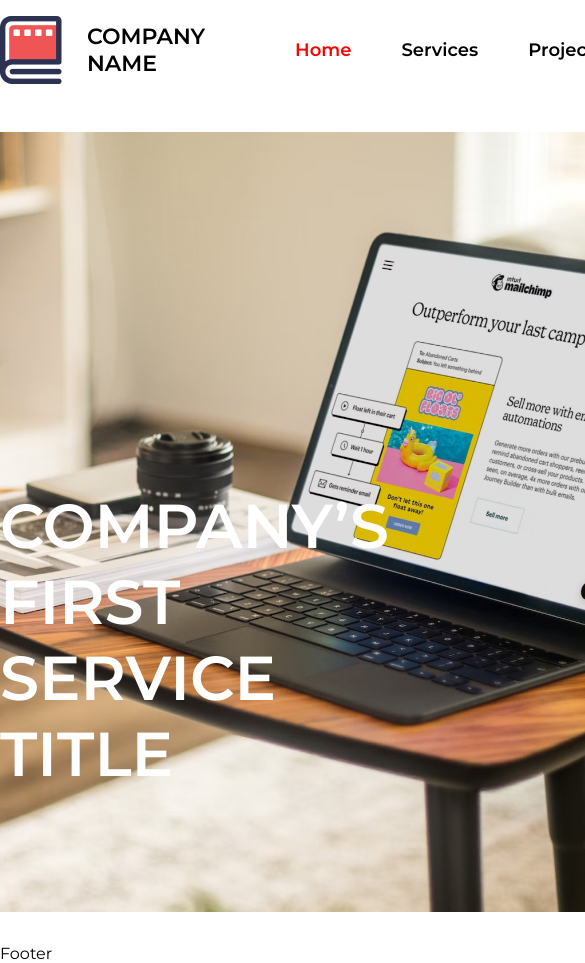
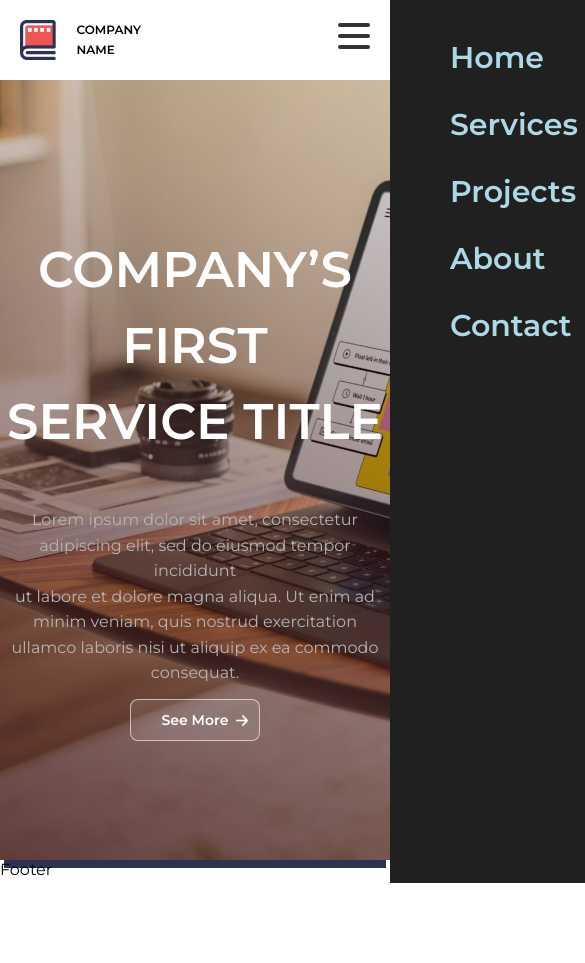
Before and after one commit to Ryugaaaa/test, a React (Create React App) app: page / in a window 390 px wide. Shown: the top 963 px of the page, 585 px wide, since content can reach past the window. After the commit the page ends 879 px from the top, so only its background shows below. Built offline with nearby package versions, Linux system fonts and the light colour scheme.

Commit message:
hero and navbar done with responsive

```diff
--- a/public/index.html
+++ b/public/index.html
@@ -2,6 +2,7 @@
 <html lang="en">
   <head>
     <meta charset="utf-8" />
+    <meta name="viewport" content="width=device-width,initial-scale=1" />
     <link rel="icon" href="%PUBLIC_URL%/favicon.ico" />
     <meta name="viewport" content="width=device-width, initial-scale=1" />
     <meta name="theme-color" content="#000000" />
--- a/src/App.jsx
+++ b/src/App.jsx
@@ -1,4 +1,4 @@
-import Hero from "./components/layout/Hero";
+import Hero from "./components/Hero";
 import LayoutWrapper from "./components/layout/LayoutWrapper";
 import "./reset.css";
 
--- /dev/null
+++ b/src/components/Hero.jsx
@@ -0,0 +1,119 @@
+import { styled } from "styled-components";
+import BackgroundImg from "./../img/BackgroundImage.jpg";
+import Arrow from "./../img/Vector.png";
+
+const Section = styled.div`
+  display: flex;
+  align-items: center;
+  justify-content: center;
+`;
+
+const Container = styled.div`
+  max-width: 1700px;
+  width: 100%;
+  height: 780px;
+  display: flex;
+  background-image: linear-gradient(
+      205.96deg,
+      rgba(67, 26, 26, 0) -7.14%,
+      #431a1a 121.86%
+    ),
+    url(${BackgroundImg});
+  background-size: cover;
+  background-repeat: no-repeat;
+  background-position: center;
+  box-shadow: 0 12px 0 -4px #2b3252;
+
+  @media only screen and (max-width: 768px) {
+    width: 100%;
+  }
+`;
+
+const Left = styled.div`
+  display: flex;
+  flex-direction: column;
+  justify-content: center;
+  text-align: left;
+  margin-left: 140px;
+
+  @media only screen and (max-width: 768px) {
+    margin-left: 0;
+    text-align: center;
+    align-items: center;
+  }
+`;
+
+const Title = styled.h1`
+  font-family: "Montserrat";
+  font-style: normal;
+  font-weight: 700;
+  font-size: 62px;
+  line-height: 76px;
+  text-transform: uppercase;
+  color: white;
+
+  @media only screen and (max-width: 768px) {
+    font-size: 50px;
+  }
+`;
+
+const Text = styled.h2`
+  font-family: "Montserrat";
+  font-style: normal;
+  font-weight: 400;
+  font-size: 16px;
+  line-height: 160%;
+  color: #b5b5b5;
+`;
+
+const Button = styled.button`
+  width: 130px;
+  height: 42px;
+  background: rgba(255, 255, 255, 0.1);
+  border: 1px solid rgba(255, 255, 255, 0.6);
+  border-radius: 8px;
+  font-family: "Montserrat";
+  font-style: normal;
+  font-weight: 700;
+  font-size: 14px;
+  color: white;
+  cursor: pointer;
+  background-image: url(${Arrow});
+  background-repeat: no-repeat;
+  background-position: right 11px center;
+  background-size: 12px;
+
+  &:hover {
+    color: #000000;
+    transition: 0.3s;
+    background-repeat: no-repeat;
+    background-position: right 11px center;
+    background-size: 14px;
+    background: rgba(255, 255, 255, 0.365);
+  }
+`;
+
+const Hero = () => {
+  return (
+    <Section>
+      <Container>
+        <Left>
+          <Title>
+            Company’s First <br />
+            Service Title
+          </Title>
+          <Text>
+            Lorem ipsum dolor sit amet, consectetur adipiscing elit, sed do
+            eiusmod tempor incididunt
+            <br /> ut labore et dolore magna aliqua. Ut enim ad minim veniam,
+            quis nostrud exercitation
+            <br /> ullamco laboris nisi ut aliquip ex ea commodo consequat.
+          </Text>
+          <Button>See More</Button>
+        </Left>
+      </Container>
+    </Section>
+  );
+};
+
+export default Hero;
--- /dev/null
+++ b/src/components/layout/Burger.jsx
@@ -0,0 +1,57 @@
+import React, { useState } from "react";
+import { styled } from "styled-components";
+import NavbarList from "./NavbarList";
+
+const StyledBurger = styled.div`
+  width: 32px;
+  height: 32px;
+  position: absolute;
+  top: 20px;
+  right: 20px;
+  z-index: 20;
+  display: none;
+
+  @media only screen and (max-width: 768px) {
+    display: flex;
+    justify-content: space-around;
+    flex-flow: column nowrap;
+  }
+
+  div {
+    width: 32px;
+    height: 0.25rem;
+    background-color: ${({ open }) => (open ? "#f1f1f1" : "#333")};
+    border-radius: 10px;
+    transform-origin: 1px;
+
+    &:nth-child(1) {
+      transform: ${({ open }) => (open ? "rotate(45deg)" : "rotate(0)")};
+    }
+
+    &:nth-child(2) {
+      transform: ${({ open }) => (open ? "translateX(100%)" : "translateX(0)")};
+      opacity: ${({ open }) => (open ? 0 : 1)};
+    }
+
+    &:nth-child(3) {
+      transform: ${({ open }) => (open ? "rotate(-45deg)" : "rotate(0)")};
+    }
+  }
+`;
+
+const Burger = () => {
+  const [open, setOpen] = useState(false);
+
+  return (
+    <>
+      <StyledBurger open={open} onClick={() => setOpen(!open)}>
+        <div />
+        <div />
+        <div />
+      </StyledBurger>
+      <NavbarList open={open} />
+    </>
+  );
+};
+
+export default Burger;
--- a/src/components/layout/Hero.jsx
+++ /dev/null
@@ -1,51 +0,0 @@
-import { styled } from "styled-components";
-import BackgroundImg from "./../../img/BackgroundImage.jpg";
-
-const Section = styled.div`
-  height: 100vh;
-  display: flex;
-  align-items: center;
-  justify-content: center;
-`;
-
-const Container = styled.div`
-  max-width: 1700px;
-  width: 100%;
-  height: 780px;
-  display: flex;
-  justify-content: center;
-`;
-
-const Bg = styled.img`
-  width: 1700px;
-  height: 780px;
-  display: block;
-`;
-
-const Title = styled.h1`
-  position: absolute;
-  font-family: "Montserrat";
-  font-style: normal;
-  font-weight: 700;
-  font-size: 62px;
-  line-height: 76px;
-  text-transform: uppercase;
-  color: white;
-  bottom: 10px;
-`;
-
-const Hero = () => {
-  return (
-    <Section>
-      <Container>
-        <Bg src={BackgroundImg} />
-        <Title>
-          Company’s First <br />
-          Service Title
-        </Title>
-      </Container>
-    </Section>
-  );
-};
-
-export default Hero;
--- a/src/components/layout/Navbar.jsx
+++ b/src/components/layout/Navbar.jsx
@@ -1,29 +1,47 @@
 import { styled } from "styled-components";
 import logo from "./../../img/logo.png";
 import icon from "./../../img/SearchIcon.png";
+import Burger from "./Burger";
 
 const Section = styled.div`
   display: flex;
   justify-content: center;
+
+  @media only screen and (max-width: 768px) {
+    width: 100%;
+  }
 `;
 
 const Container = styled.div`
   max-width: 1420px;
   width: 100%;
-  height: 100px;
+  height: 150px;
   display: flex;
   justify-content: space-between;
   align-items: center;
+
+  @media only screen and (max-width: 768px) {
+    width: 100%;
+    height: 80px;
+  }
 `;
 
 const LogoContainer = styled.div`
   display: flex;
   align-items: center;
+
+  @media only screen and (max-width: 768px) {
+    padding: 0 0 0 20px;
+  }
 `;
 
 const Logo = styled.img`
   height: 68px;
   cursor: pointer;
+
+  @media only screen and (max-width: 768px) {
+    height: 40px;
+  }
 `;
 
 const Text = styled.p`
@@ -32,29 +50,21 @@ const Text = styled.p`
   text-transform: uppercase;
   font-size: 22px;
   line-height: 27px;
-`;
 
-const Links = styled.div`
-  display: flex;
-  align-items: center;
-`;
-
-const List = styled.ul`
-  display: flex;
-  list-style: none;
-`;
-
-const ListItem = styled.li`
-  cursor: pointer;
-  font-weight: 700;
-  font-size: 18px;
-  padding-left: 50px;
+  @media only screen and (max-width: 768px) {
+    margin-left: 20px;
+    font-size: 12px;
+    line-height: 20px;
+  }
 `;
 
 const SearchItem = styled.div`
   display: flex;
   align-items: center;
   gap: 10px;
+  @media only screen and (max-width: 768px) {
+    display: none;
+  }
 `;
 
 const Search = styled.input`
@@ -63,12 +73,20 @@ const Search = styled.input`
   padding: 10px;
   color: black;
   border: none;
-  border-bottom: 2px solid gray;
+  border-bottom: 1px solid lightgray;
+
+  @media only screen and (max-width: 1100px) {
+    display: none;
+  }
 `;
 
 const Icon = styled.img`
   height: 16px;
   cursor: pointer;
+
+  @media only screen and (max-width: 1100px) {
+    display: none;
+  }
 `;
 
 const Navbar = () => {
@@ -82,15 +100,7 @@ const Navbar = () => {
             Name
           </Text>
         </LogoContainer>
-        <Links>
-          <List>
-            <ListItem className="home">Home</ListItem>
-            <ListItem>Services</ListItem>
-            <ListItem>Projects</ListItem>
-            <ListItem>About</ListItem>
-            <ListItem>Contact</ListItem>
-          </List>
-        </Links>
+        <Burger />
         <SearchItem>
           <Search placeholder="Search Keyword ..." />
           <Icon src={icon} />
--- /dev/null
+++ b/src/components/layout/NavbarList.jsx
@@ -0,0 +1,64 @@
+import { styled } from "styled-components";
+
+const Links = styled.div`
+  display: flex;
+  align-items: center;
+`;
+
+const List = styled.ul`
+  display: flex;
+  list-style: none;
+
+  @media only screen and (max-width: 768px) {
+    flex-flow: column nowrap;
+    background-color: #202020;
+    position: fixed;
+    transform: ${({ open }) => (open ? "translateX(0)" : "translateX(100%)")};
+    top: -3%;
+    right: 0;
+    height: 100vh;
+    width: 100%;
+    padding-top: 3rem;
+    gap: 30px;
+  }
+`;
+
+const ListItem = styled.li`
+  cursor: pointer;
+  font-weight: 700;
+  font-size: 20px;
+  padding-left: 50px;
+
+  @media only screen and (max-width: 768px) {
+    font-size: 30px;
+    color: lightblue;
+
+    &:hover {
+      color: #629bae;
+    }
+  }
+
+  @media only screen and (max-width: 900px) {
+    padding-left: 20px;
+  }
+
+  &:hover {
+    color: lightgray;
+  }
+`;
+
+const NavbarList = ({ open }) => {
+  return (
+    <Links>
+      <List open={open}>
+        <ListItem>Home</ListItem>
+        <ListItem>Services</ListItem>
+        <ListItem>Projects</ListItem>
+        <ListItem>About</ListItem>
+        <ListItem>Contact</ListItem>
+      </List>
+    </Links>
+  );
+};
+
+export default NavbarList;
--- a/src/reset.css
+++ b/src/reset.css
@@ -18,7 +18,3 @@ body::-webkit-scrollbar {
   body::-webkit-scrollbar-thumb {
     background-color: rgb(170, 170, 170);
   }
-
-.home{
-    color: red;
-}
```
Also changed, not shown: src/img/Vector.png (added).
